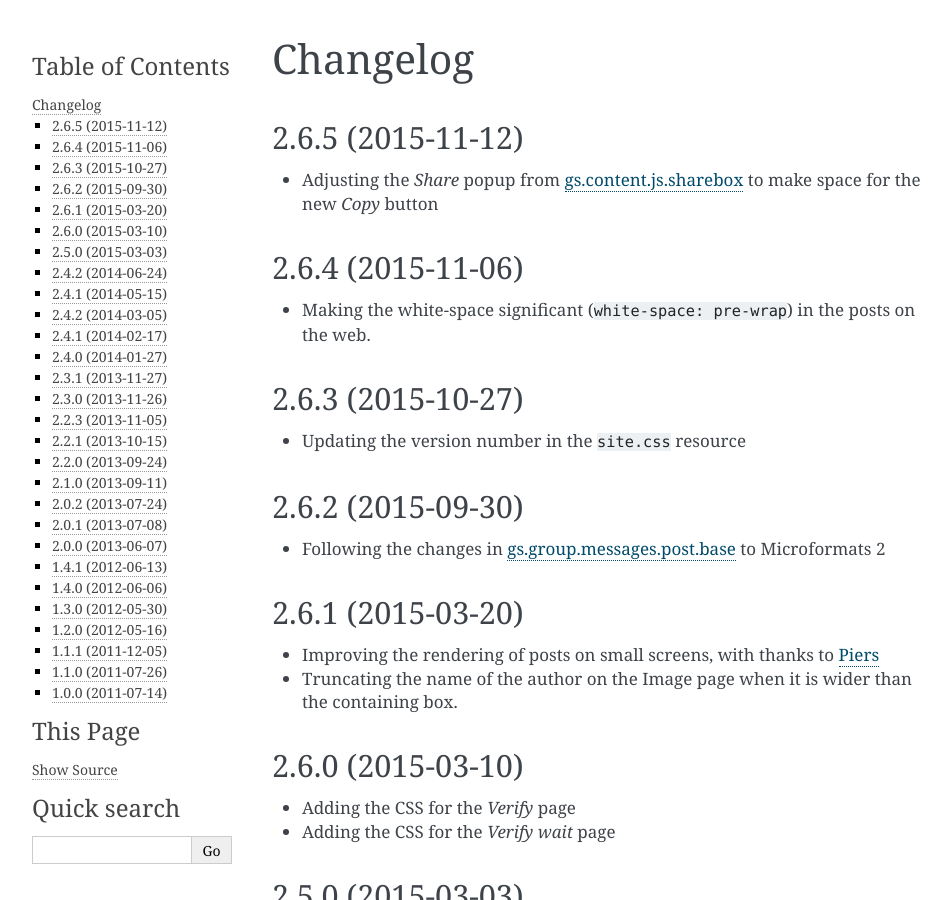
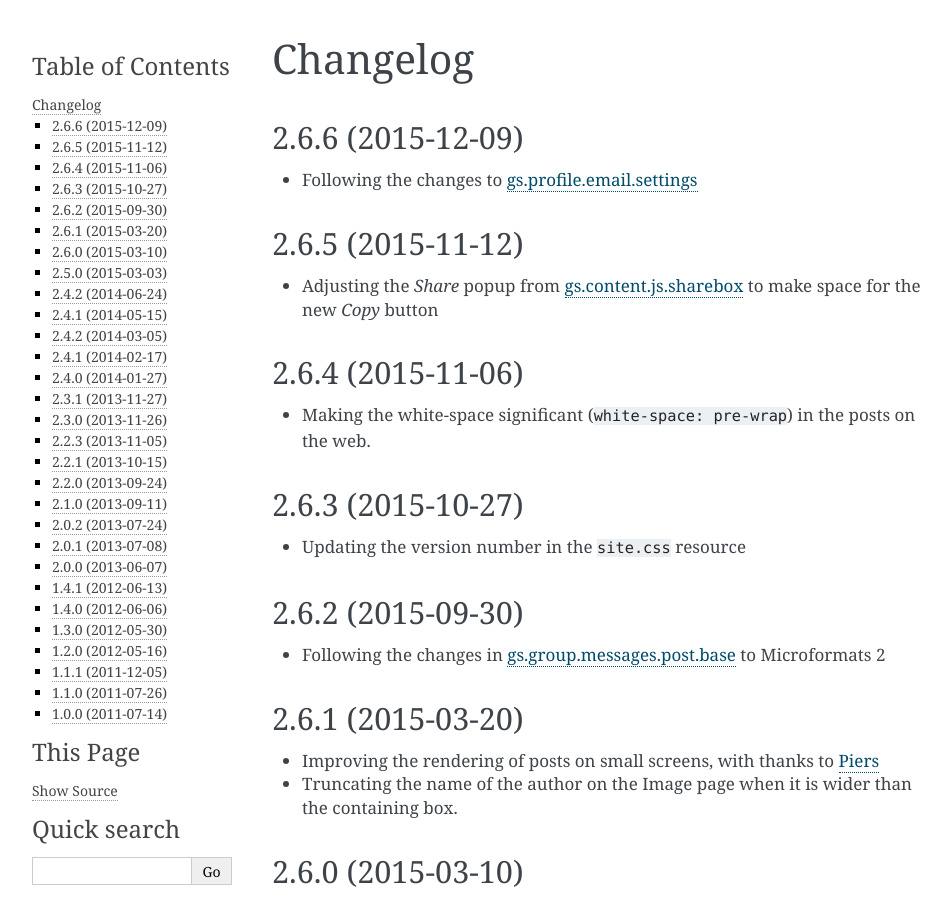
Before and after one commit to groupserver/gs.content.css, a Sphinx documentation site: the page built from docs/HISTORY.rst, in a window 1280 px wide and 900 px high. Shown: the whole window, without its empty margins (148-1099 px from the left). Built offline with Sphinx 7.4.7, drawn with Linux system fonts in a browser that asks for light colours.

Commit message:
Bumping the version

```diff
--- a/docs/HISTORY.rst
+++ b/docs/HISTORY.rst
@@ -1,5 +1,13 @@
 Changelog
 =========
+
+2.6.6 (2015-12-09)
+------------------
+
+* Following the changes to `gs.profile.email.settings`_
+
+.. _gs.profile.email.settings:
+   https://github.com/groupserver/gs.profile.email.settings
 
 2.6.5 (2015-11-12)
 ------------------
--- a/version.py
+++ b/version.py
@@ -1,5 +1,5 @@
 # -*- coding: utf-8 -*-
-version = '2.6.5'
+version = '2.6.6'
 release = False
 
 #--------------------------------------------------------------------------#
```
